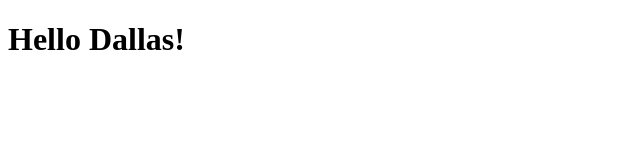
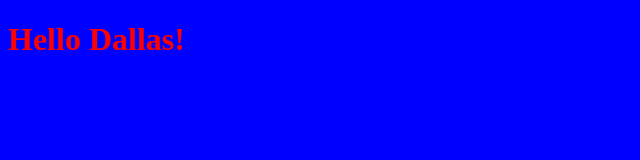
Before and after one commit to Rafiki6/AllAboutMe, a plain HTML site: page index.html in a window 1280 px wide. Shown: the whole page, without its empty margins (0-640 px from the left). Drawn offline with Linux system fonts and the light colour scheme.

Commit message:
work on html

```diff
--- /dev/null
+++ b/css/main.css
@@ -0,0 +1,4 @@
+body{
+    color: red;
+    background-color: blue;
+}
--- a/index.html
+++ b/index.html
@@ -3,6 +3,7 @@
 <head>
     <meta charset="UTF-8">
     <meta name="viewport" content="width=device-width, initial-scale=1.0">
+    <link rel="stylesheet" href="css/main.css">
     <title>
         Demo Offer
     </title>
```
